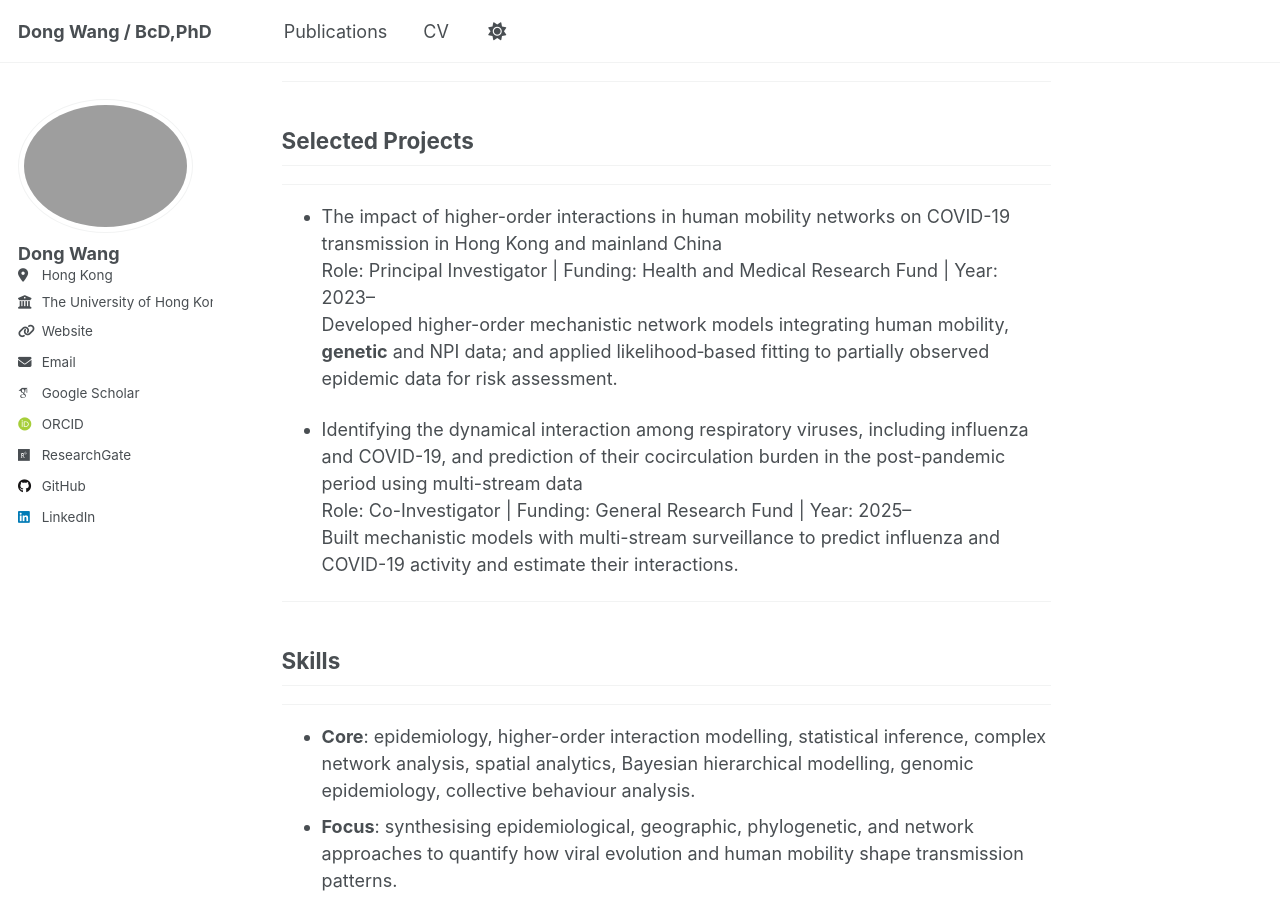
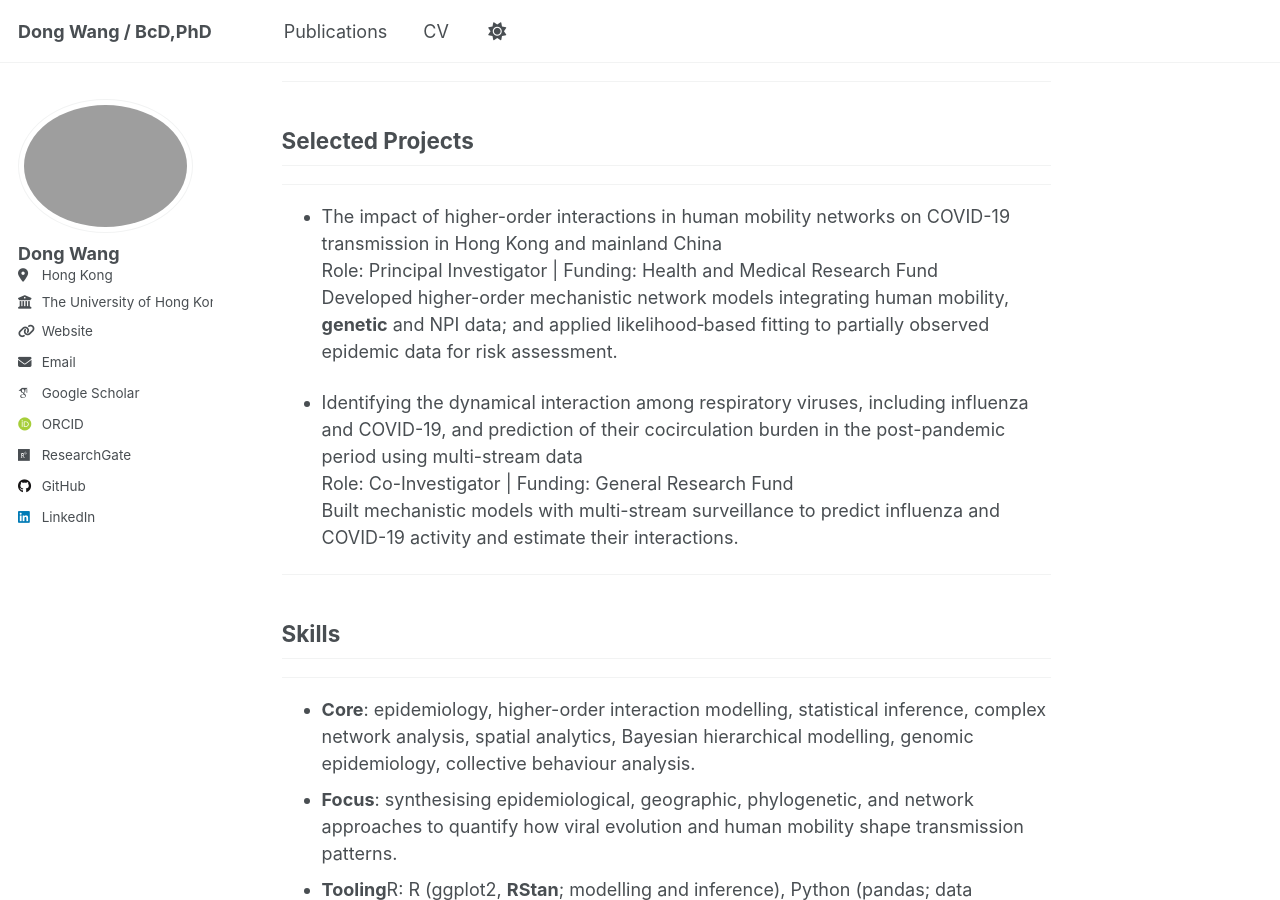
Before and after one commit to WangDongHKU/Dong_WANG.github.io, a Jekyll site: the page built from _pages/about.md, in a window 1280 px wide and 900 px high, scrolled down 701 px. Built offline with Jekyll 4.4.1, drawn with Linux system fonts in a browser that asks for light colours; some web fonts are replaced; a script that is not in the unit is left out.

Commit message:
Update about.md
Signed-off-by: DONG WANG <92856596+WangDongHKU@users.noreply.github.com>

```diff
--- a/_pages/about.md
+++ b/_pages/about.md
@@ -24,11 +24,11 @@ I am a  Postdoctoral Fellow at HKU School of Public Health with a PhD in **Mathe
 ## Selected Projects
 ---
 - The impact of higher-order interactions in human mobility networks on COVID-19 transmission in Hong Kong and mainland China
-   Role: Principal Investigator | Funding: Health and Medical Research Fund | Year: 2023–
+   Role: Principal Investigator | Funding: Health and Medical Research Fund
 Developed  higher-order mechanistic network models integrating human mobility, **genetic** and NPI data; and applied likelihood‑based fitting to partially observed epidemic data for risk assessment.
 
 - Identifying the dynamical interaction among respiratory viruses, including influenza and COVID-19, and prediction of their cocirculation burden in the post-pandemic period using multi-stream data
-   Role: Co-Investigator | Funding: General Research Fund | Year: 2025–
+   Role: Co-Investigator | Funding: General Research Fund
 Built mechanistic models with multi-stream surveillance to predict influenza and COVID-19 activity and estimate their interactions.
 
 ---
```
